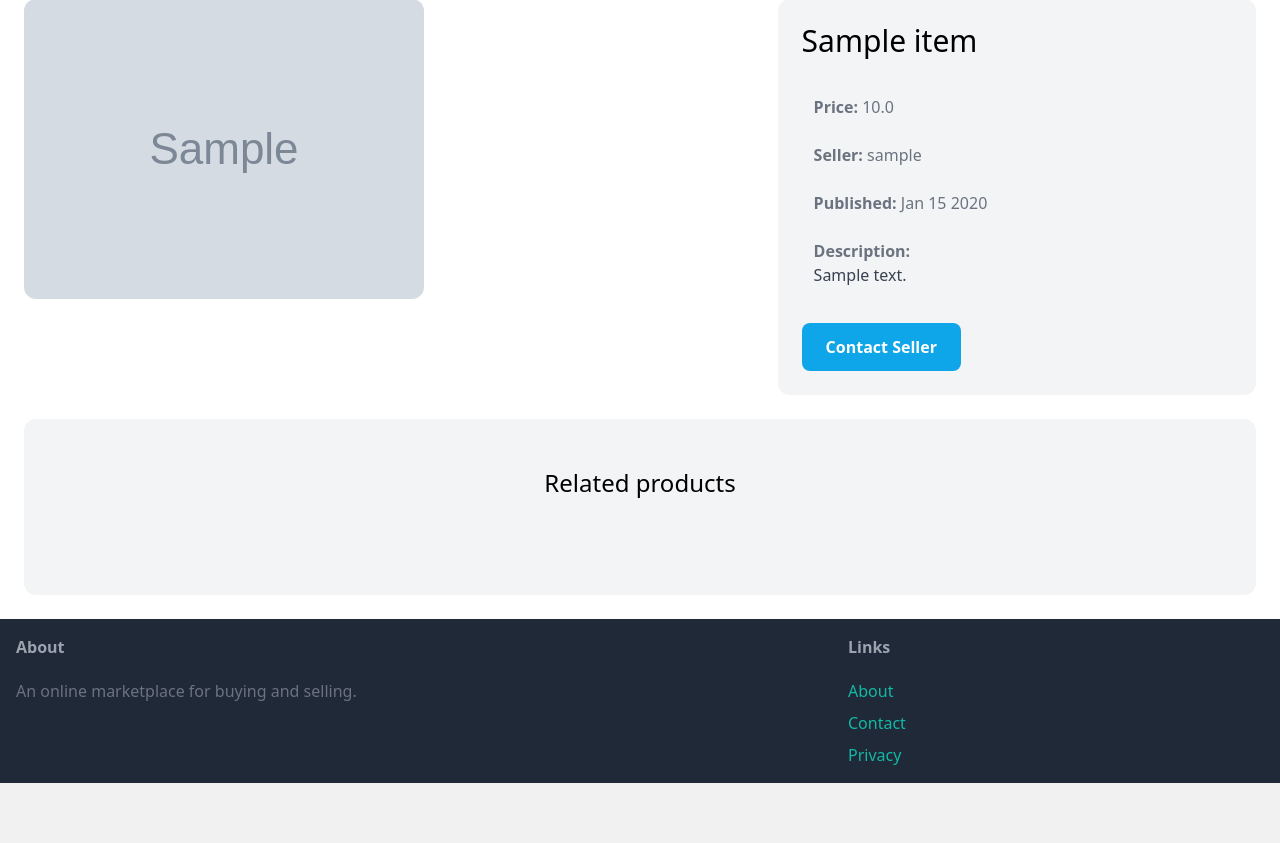
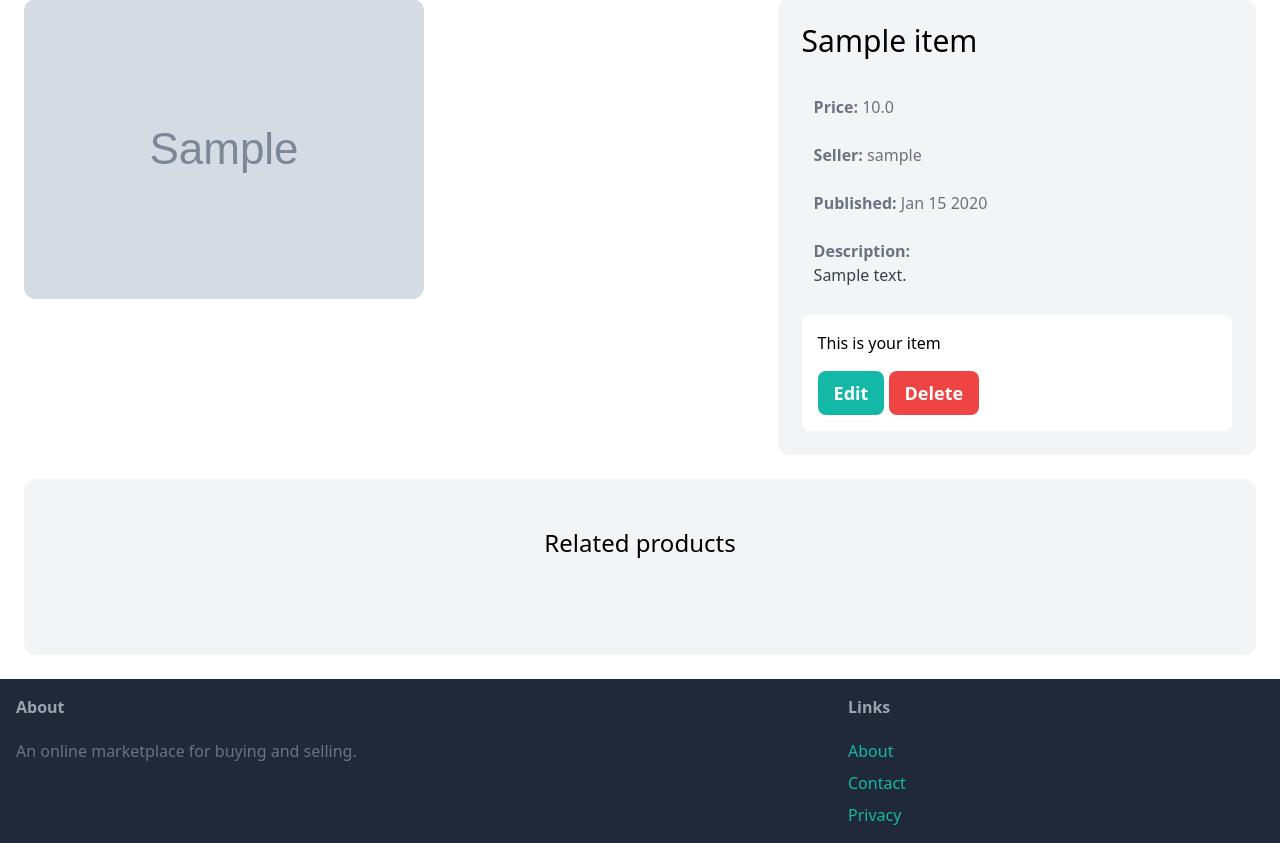
Before and after one commit to abdulhaseebmir/marketplace, a Django app: page /items/1/ in a window 1280 px wide. Shown: the part 86-929 px from the top of the page. Before the commit the page ends 869 px from the top, so only its background shows below. Run offline with Django 4.2, Linux system fonts and the light colour scheme; a user stored in the database is signed in; tables that the repository leaves empty hold one stand-in row (values such as "Sample post"); grey boxes marked "Sample" are stand-in pictures; some libraries are stand-ins or nearby versions.

Commit message:
edit and delete options if user owns the items else contac button

```diff
--- a/item/templates/item/detail.html
+++ b/item/templates/item/detail.html
@@ -18,7 +18,16 @@
                 {{ item.description }}
             </p>
         {% endif %}
-        <a href="#" class="inline-block mt-6 px-6 py-3 font-semibold bg-sky-500 text-white hover:bg-sky-700 rounded-lg">Contact Seller</a>
+
+        {% if request.user == item.created_by %}
+            <div class="mt-4 p-4 bg-white rounded-lg">
+                <p>This is your item</p>
+                <a href="{% url 'item:edit' item.id %}" class="inline-block mt-4 px-4 py-2 text-lg font-semibold bg-teal-500 text-white rounded-lg">Edit</a>
+                <a href="{% url 'item:delete' item.id %}" class="inline-block mt-4 px-4 py-2 text-lg font-semibold bg-red-500 text-white rounded-lg">Delete</a>
+            </div>
+        {% else %}
+            <a href="#" class="inline-block mt-6 px-6 py-3 font-semibold bg-sky-500 text-white hover:bg-sky-700 rounded-lg">Contact Seller</a>
+        {% endif %}
     </div>
 </div>
 
```
